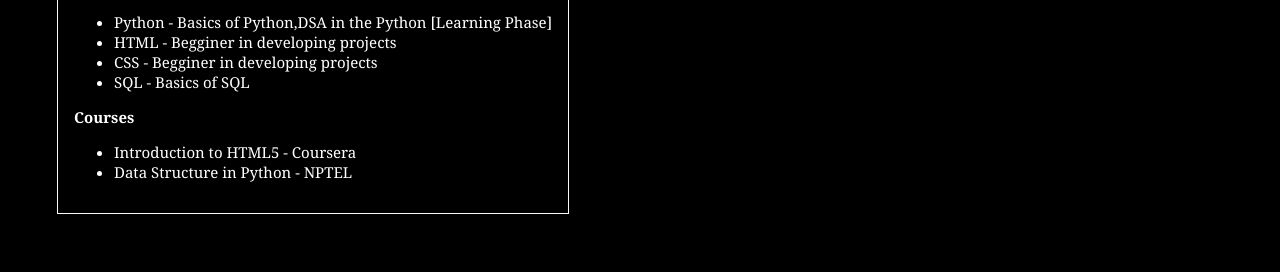
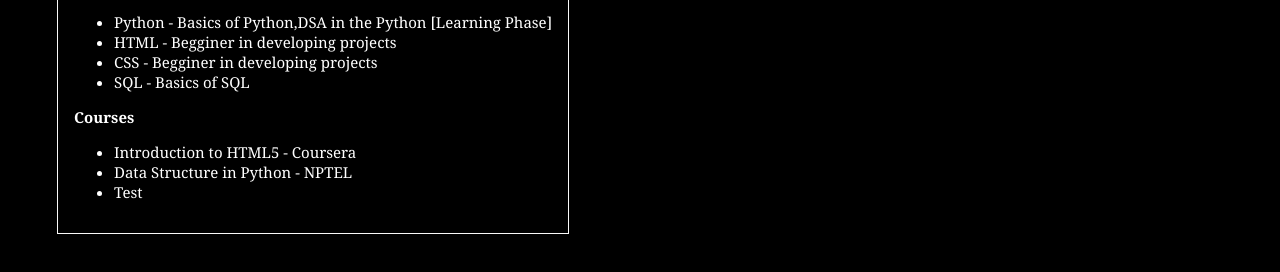
Before and after one commit to Divith007/Divith007.github.io, a plain HTML site: page index.html in a window 1280 px wide. Shown: the part 538-810 px from the top of the page. Drawn offline with Linux system fonts and the light colour scheme.

Commit message:
Update index.html

```diff
--- a/index.html
+++ b/index.html
@@ -39,6 +39,7 @@
             <ul>
                 <li>Introduction to HTML5 - Coursera</li>
                 <li>Data Structure in Python - NPTEL</li>
+                <li>Test</li>
             </ul>
         </div>
     </div>
```
